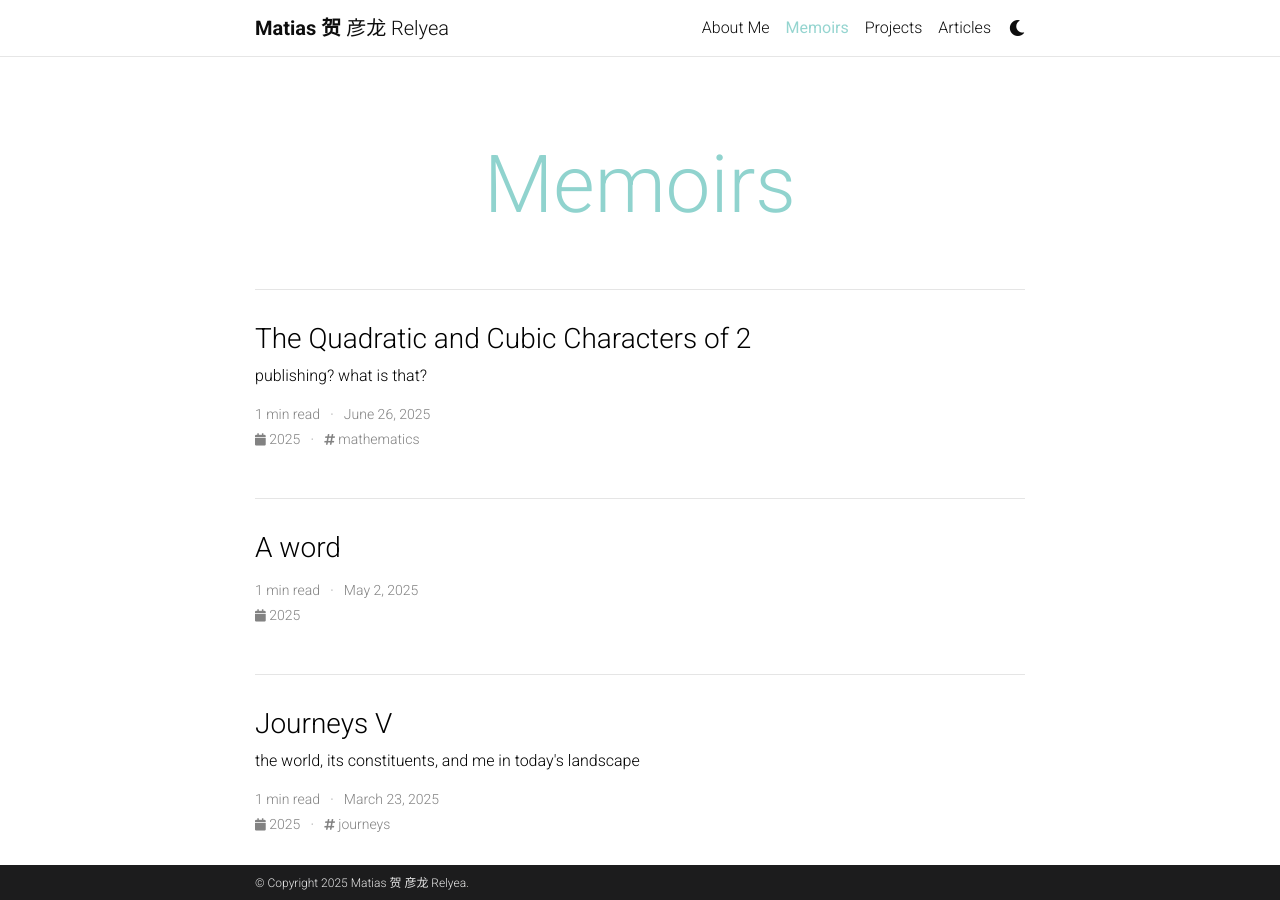
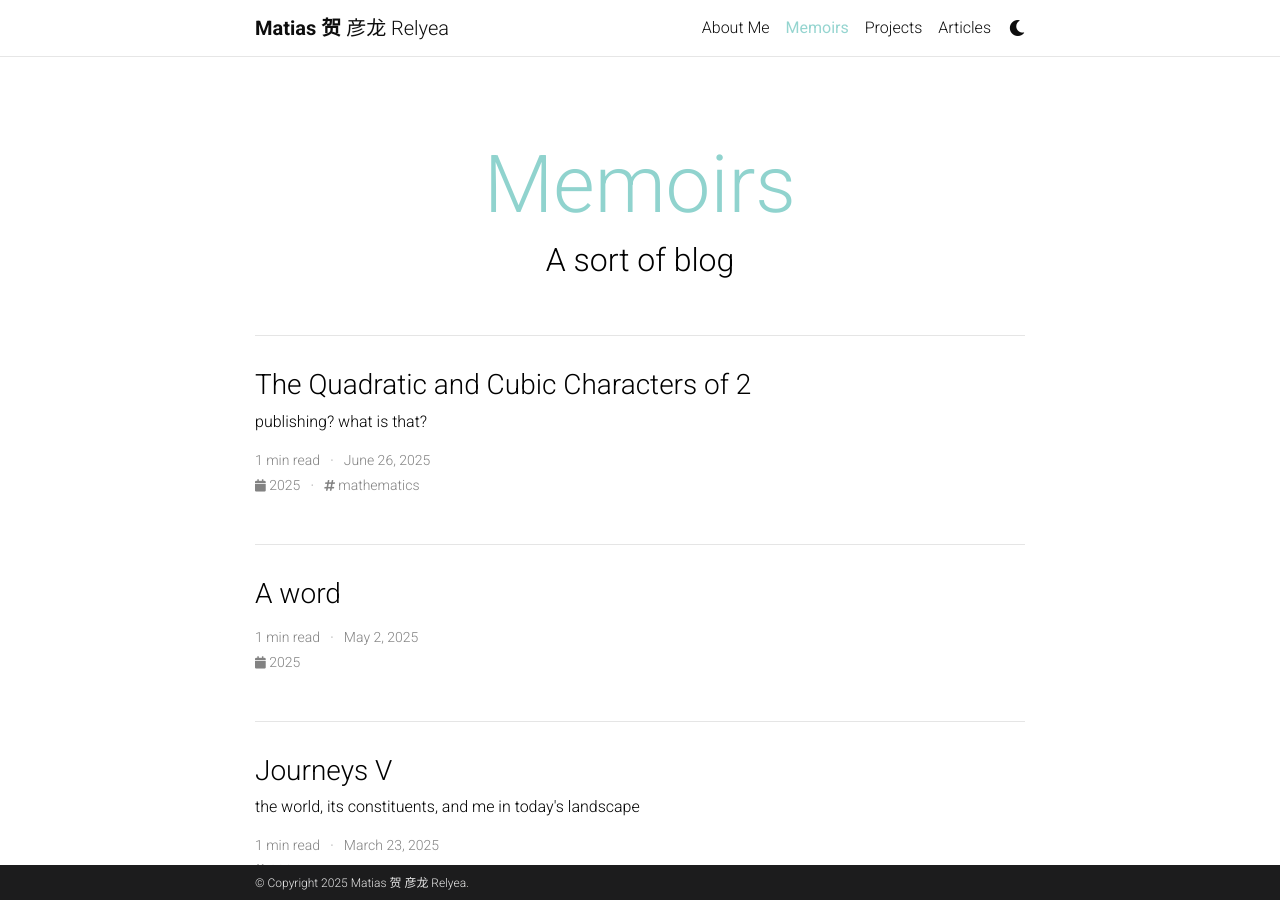
Before and after one commit to Quadcryo/quadcryo, a Jekyll site: the page built from blog/index.html, in a window 1280 px wide and 900 px high. Built offline with Jekyll 4.4.1, drawn with Linux system fonts in a browser that asks for light colours; the list of posts is cut into pages by our own code; comment, search, counter and statistics services are not loaded; a style sheet for code colours, icons or effects is not loaded.

Commit message:
idk if this works

```diff
--- a/_config.yml
+++ b/_config.yml
@@ -121,7 +121,7 @@ bing_site_verification:  # out your bing-site-verification ID (Bing Webmaster)
 
 blog_name: Memoirs # blog_name will be displayed in your blog page
 blog_nav_title: Memoirs # your blog must have a title for it to be displayed in the nav bar
-blog_description:
+blog_description: A sort of blog
 permalink: /blog/:year/:title/
 
 # Pagination
```
